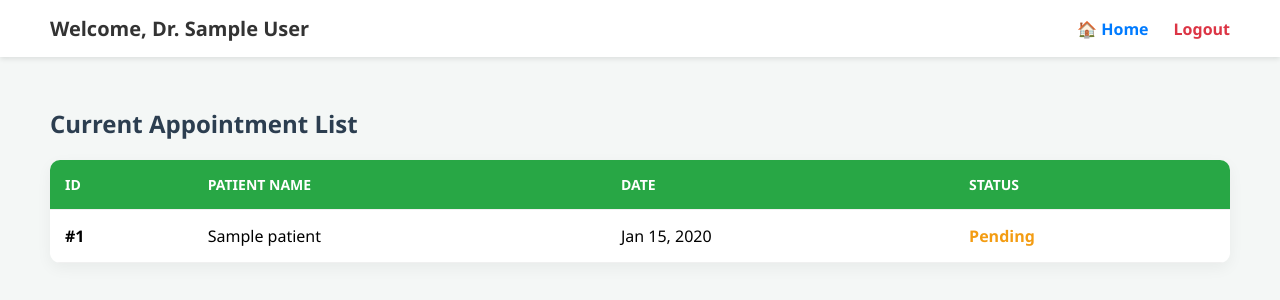
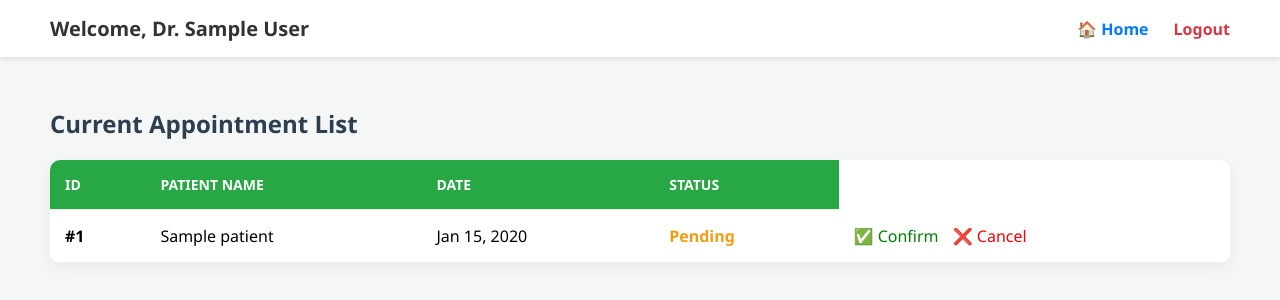
Before and after one commit to Poojana-Fernando/VIVA-Group-O-NSBM-WEB, a PHP site: page /doctor_dashboard.php in a window 1280 px wide. Shown: the top 300 px of the page. Run offline with PHP 8.4, Linux system fonts and the light colour scheme; the visitor is signed in with stand-in values (Sample User, id 1); tables that the repository leaves empty hold one stand-in row (values such as "Sample post").

Commit message:
Update doctor_dashboard.php

```diff
--- a/doctor_dashboard.php
+++ b/doctor_dashboard.php
@@ -2,7 +2,7 @@
 session_start();
 include 'database.php';
 
-// Check if doctor is logged in
+
 if (!isset($_SESSION['doctor_id'])) {
     header("Location: doctor_login.html");
     exit();
@@ -11,8 +11,7 @@ if (!isset($_SESSION['doctor_id'])) {
 $doctor_id = $_SESSION['doctor_id'];
 $doctor_name = $_SESSION['doctor_name'];
 
-// SQL Query to fetch appointments for this specific doctor
-// Note: We join with the Patients table to get the name instead of just the ID
+
 $sql = "SELECT a.id, p.pname, a.appoint_date, a.appoint_status
         FROM appointments a
         JOIN Patients p ON a.pid = p.pid
@@ -82,6 +81,17 @@ $result = $stmt->get_result();
                 <?php echo $row['appoint_status']; ?>
             </span>
            </td>
+           <td>
+            <?php if($row['appoint_status'] == 'Pending'): ?>
+                <a href="update_status.php?id=<?php echo $row['id']; ?>&status=Confirmed"
+                   style="color: green; text-decoration: none; margin-right: 10px;">✅ Confirm</a>
+
+                <a href="update_status.php?id=<?php echo $row['id']; ?>&status=Cancelled"
+                   style="color: red; text-decoration: none;">❌ Cancel</a>
+            <?php else: ?>
+                <span style="color: #888;">No actions</span>
+            <?php endif; ?>
+           </td>
         </tr>
         <?php endwhile; ?>
         </tbody>
```
Lines whose indentation alone changed are shown as unchanged.
